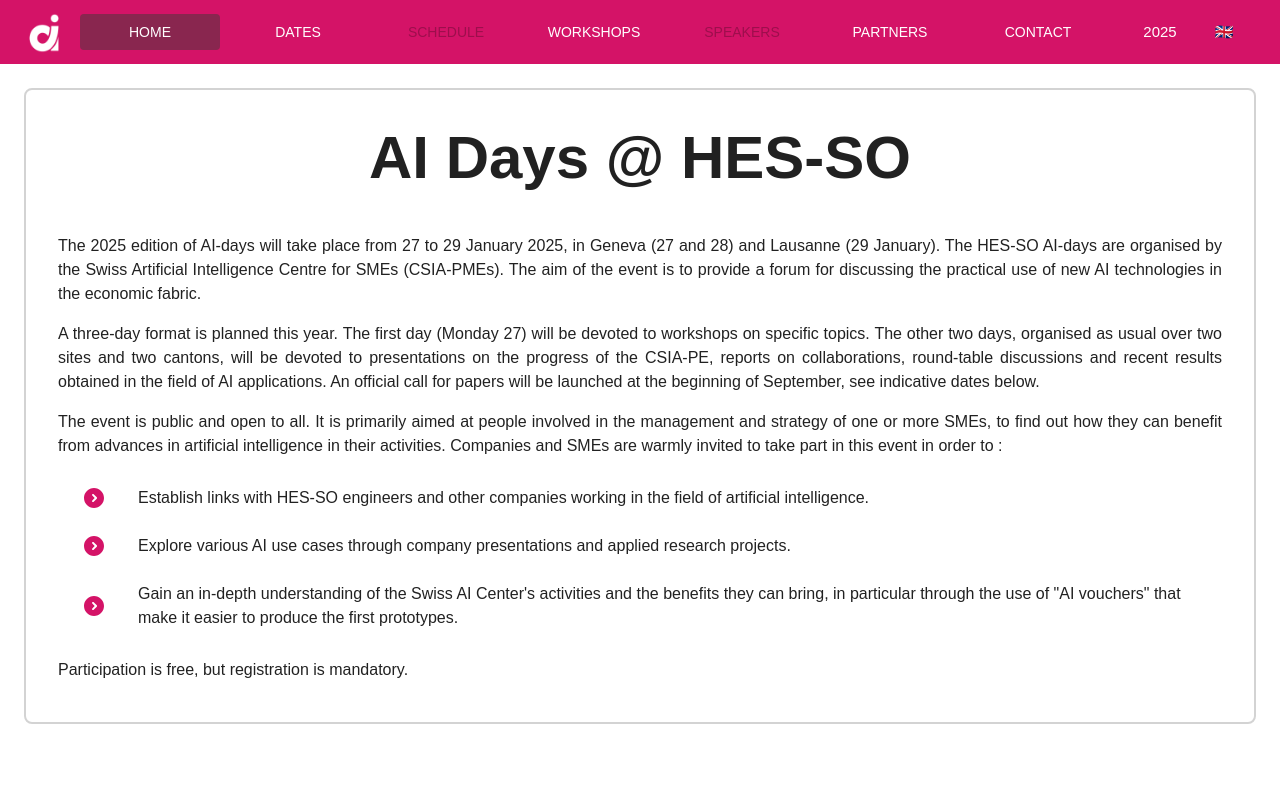
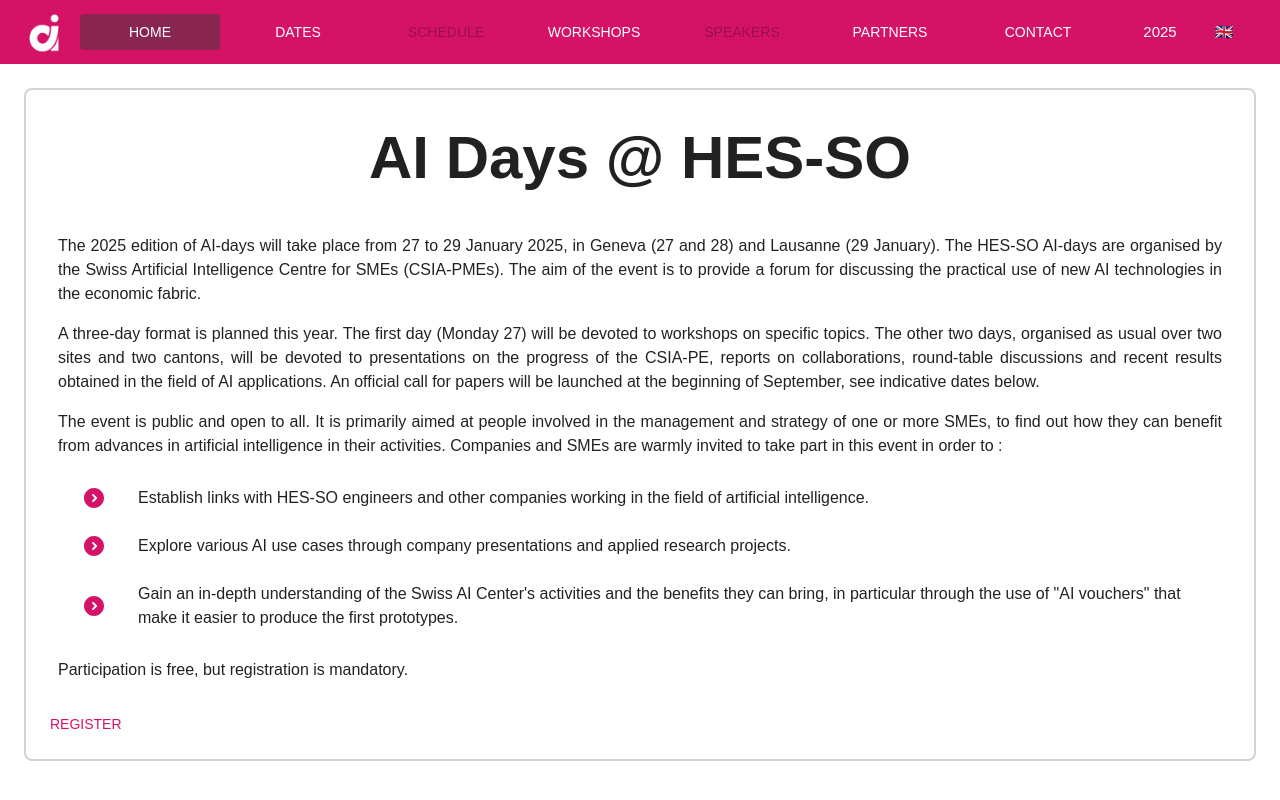
Before and after one commit to swiss-ai-center/ai-days-website, a React (Create React App) app: page / in a window 1280 px wide. Built offline with nearby package versions, Linux system fonts and the light colour scheme.

Commit message:
add button but its a test

```diff
--- a/src/pages/Home/index.tsx
+++ b/src/pages/Home/index.tsx
@@ -6,6 +6,7 @@
 import React from 'react';
 import { useTranslation } from 'react-i18next';
 import { useSelector } from 'react-redux';
+import Button from "@mui/material/Button";
 
 const Home: React.FC = () => {
     const {t} = useTranslation();
@@ -40,6 +41,9 @@
                     </List>
                     <Typography variant={"body1"} py={1}>{t(`years.${selectedYearIndex(year)}.home.description.end`)}</Typography>
                 </Box>
+                <Box>
+                    <Button>Register</Button>
+                </Box>
             </Paper>
         </Container>
     );
```
